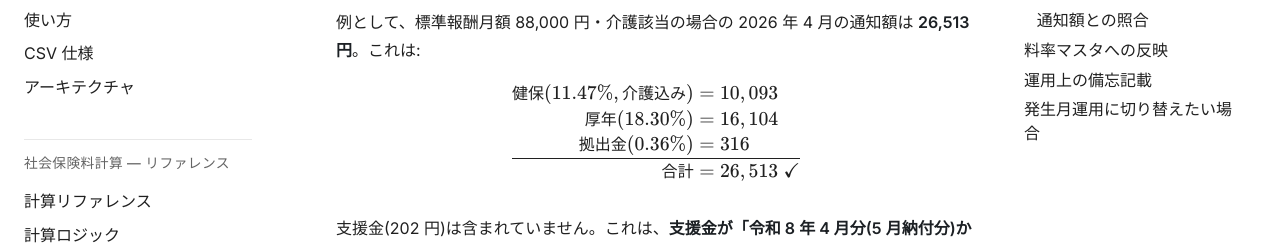
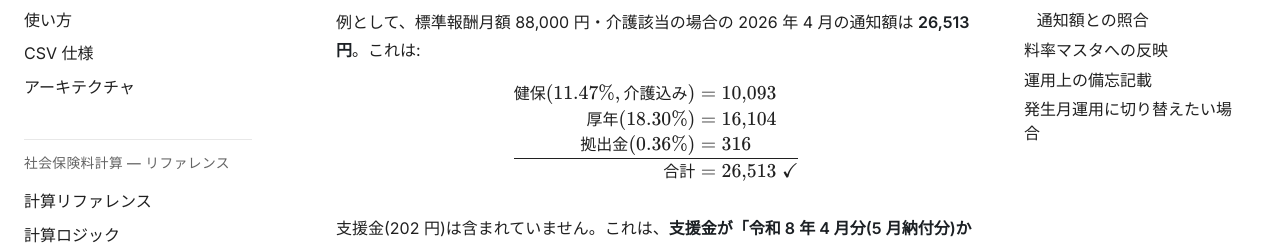
Before and after one commit to drillan/solo-shaho, a Sphinx documentation site: the page built from docs/reference/semantics.md, in a window 1280 px wide and 900 px high, scrolled down 525 px. Shown: the part 176-421 px from the top of the window. Built offline with Sphinx 7.4.7, drawn with Linux system fonts in a browser that asks for light colours.

Commit message:
docs(reference): fix MathJax 'Erroneous nesting' by replacing align with aligned
\begin{align} は MathJax のトップレベル数式環境のため、{math} ディレクティブ
内で使うと二重ネストになり 'Erroneous nesting of equation structures' エラー
を起こしていた。{math} ディレクティブ内で複数行揃え数式を書くときは、内部
環境である \begin{aligned}...\end{aligned} を使うのが正解。

- reference/logic.md: 「全体の納付額が成立する論理」セクションの
  \begin{align}...\end{align} を \begin{aligned}...\end{aligned} に変更
- reference/semantics.md: 「通知額との照合」セクションの同様の置換に加え、
  数値中のカンマを LaTeX で誤解されないよう {,} エスケープに統一
  (10,093 → 10{,}093 等)

Co-Authored-By: Claude Opus 4.7 (1M context) <noreply@anthropic.com>

````diff
--- a/docs/reference/semantics.md
+++ b/docs/reference/semantics.md
@@ -27,13 +27,13 @@
 例として、標準報酬月額 88,000 円・介護該当の場合の 2026 年 4 月の通知額は **26,513 円**。これは:
 
 ```{math}
-\begin{align}
-健保(11.47\%, 介護込み) &= 10,093 \\
-厚年(18.30\%) &= 16,104 \\
+\begin{aligned}
+健保(11.47\%, 介護込み) &= 10{,}093 \\
+厚年(18.30\%) &= 16{,}104 \\
 拠出金(0.36\%) &= 316 \\
 \hline
-合計 &= 26,513 \;\checkmark
-\end{align}
+合計 &= 26{,}513 \;\checkmark
+\end{aligned}
 ```
 
 支援金(202 円)は含まれていません。これは、**支援金が「令和 8 年 4 月分(5 月納付分)から」開始** だからです。納付月セマンティクスでは、2026/4 行は 3 月分なので **まだ支援金は発生しません**。
````
Also changed, not shown: docs/reference/logic.md (+2 -2 lines).
